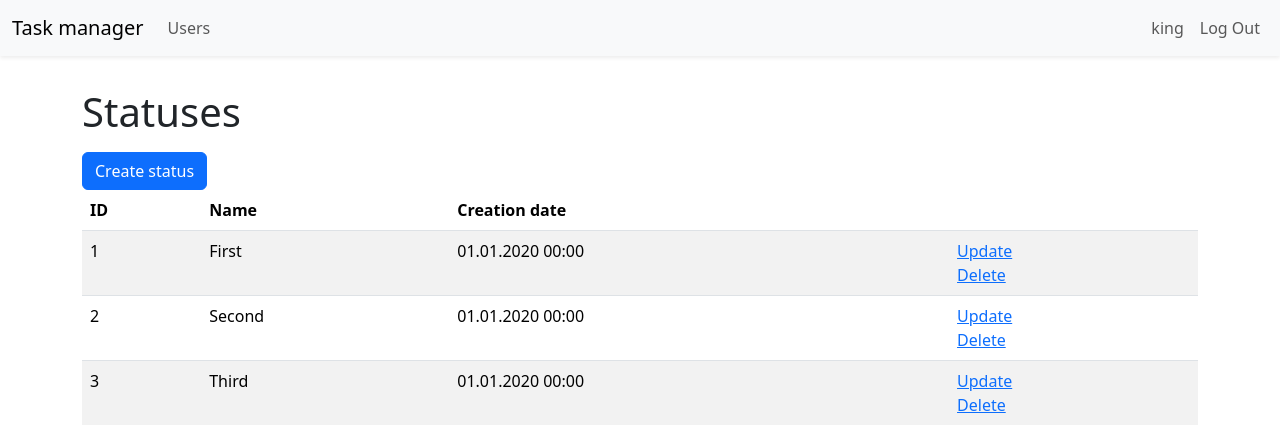
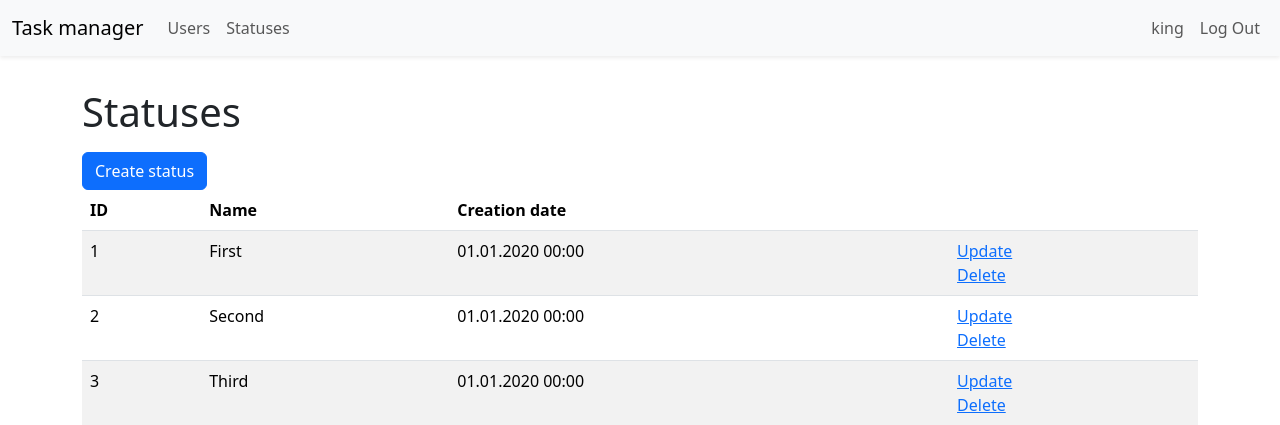
Before and after one commit to K-Mickey/python-project-52, a Django app: page /en/statuses/ in a window 1280 px wide. Shown: the top 425 px of the page. Run offline with Django 5.2, Linux system fonts and the light colour scheme; a user stored in the database is signed in; data comes from the database, SQL or seed files in the repository; some libraries are stand-ins or nearby versions.

Commit message:
add statuses link to navbar and fix bug with links

```diff
--- a/task_manager/templates/navbar.html
+++ b/task_manager/templates/navbar.html
@@ -21,6 +21,11 @@
         <li class="nav-item">
           <a class="nav-link" href="{% url 'user_list' %}">{% trans 'Users' %}</a>
         </li>
+        {% if user.is_authenticated %}
+          <li class="nav-item">
+            <a class="nav-link" href="{% url 'status_list' %}">{% trans 'Statuses' %}</a>
+          </li>
+        {% endif %}
       </ul>
 
       <ul class="navbar-nav">
--- a/task_manager/templates/status_list.html
+++ b/task_manager/templates/status_list.html
@@ -26,9 +26,9 @@
             <td>{{ status.name }}</td>
             <td>{{ status.date_created|date:"d.m.Y H:i" }}</td>
             <td>
-              <a href="{% url 'status_update' user.id %}">{% trans 'Update' %}</a>
+              <a href="{% url 'status_update' status.id %}">{% trans 'Update' %}</a>
               <br>
-              <a href="{% url 'status_delete' user.id %}">{% trans 'Delete' %}</a>
+              <a href="{% url 'status_delete' status.id %}">{% trans 'Delete' %}</a>
             </td>
           </tr>
         {% endfor %}
```
